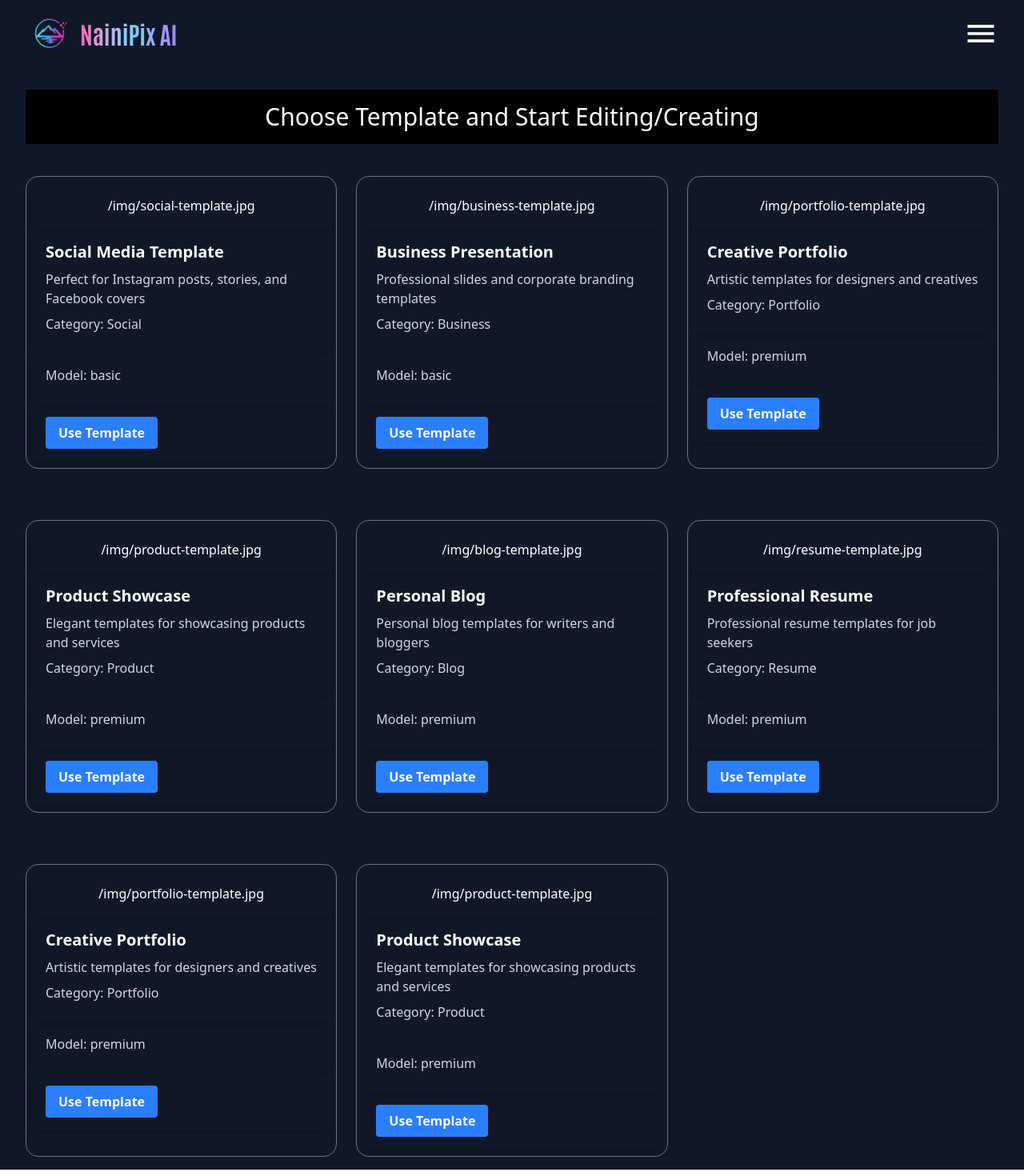
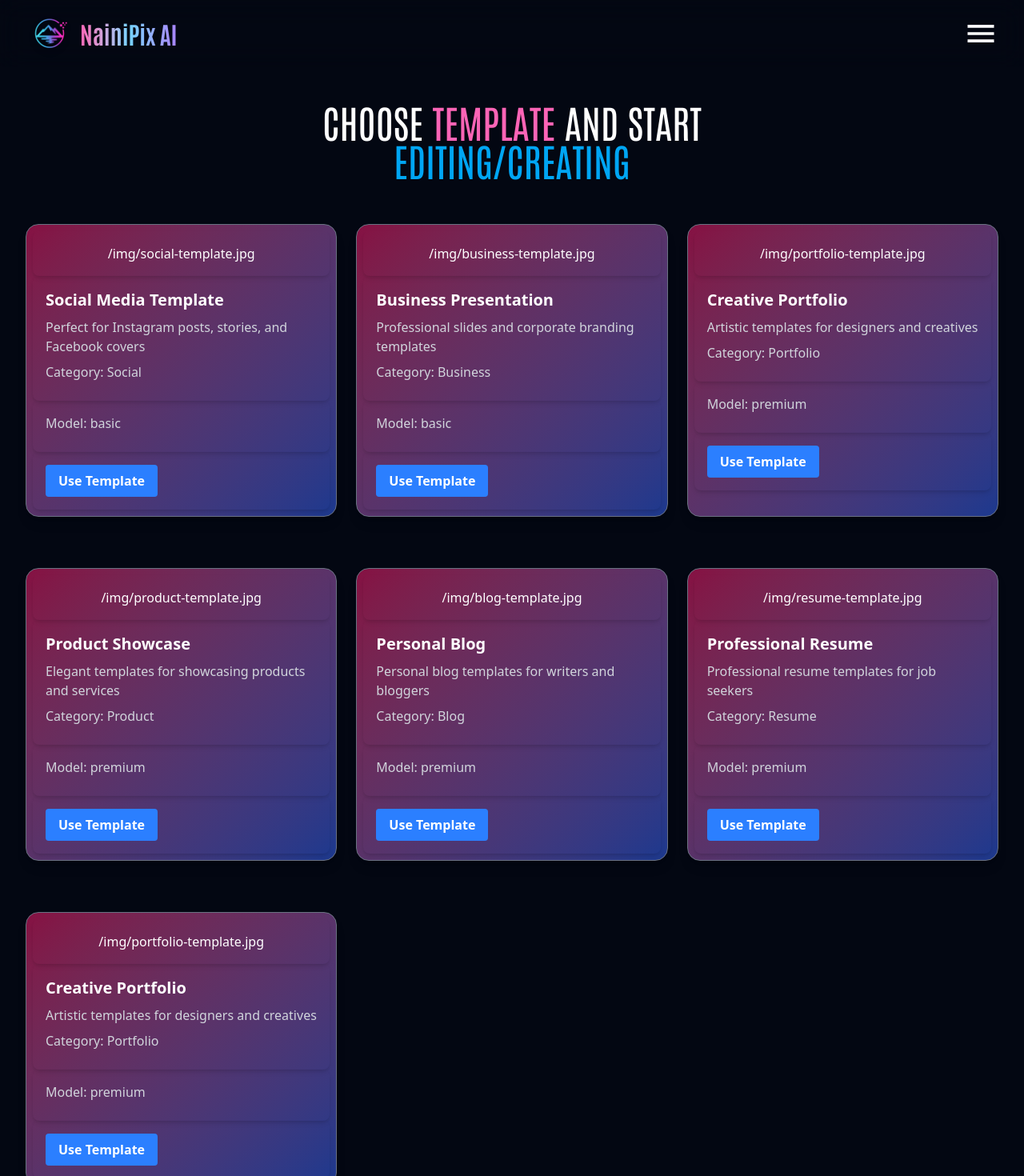
Before and after one commit to 201Harsh/NainiPix, a Next.js app in the folder frontend/: page /templates in a window 1280 px wide. Shown: the top 1470 px of the page at 80% size. Built offline with nearby package versions, Linux system fonts and the light colour scheme.

Commit message:
Updated Template Section

```diff
--- /dev/null
+++ b/frontend/app/templates/[id]/pages.tsx
@@ -0,0 +1,11 @@
+import { useRouter } from 'next/router';
+import React from 'react'
+
+const pages = () => {
+  const router = useRouter();
+  return (
+    <p>{router.query.id}</p>
+  )
+}
+
+export default pages
--- a/frontend/app/templates/page.tsx
+++ b/frontend/app/templates/page.tsx
@@ -59,33 +59,25 @@ const page = () => {
       image: "/img/portfolio-template.jpg",
       model: "premium",
     },
-    {
-      id: 8,
-      title: "Product Showcase",
-      description: "Elegant templates for showcasing products and services",
-      category: "Product",
-      image: "/img/product-template.jpg",
-      model: "premium",
-    },
   ];
   return (
     <>
       <Header />
-      <div className="relative w-full bg-gray-900 pt-24 min-h-screen">
+      <div className="relative w-full bg-gray-950 pt-24 min-h-screen">
         <div className="w-full px-8 py-4">
-          <div className="w-full flex bg-black p-4 items-center justify-center">
-            <h1 className="text-white text-3xl">
-              Choose Template and Start Editing/Creating
+          <div className="md:w-1/2 w-full md:mx-auto flex p-4 items-center justify-center">
+            <h1 className="text-white text-3xl md:text-4xl lg:text-5xl 2xl:text-6xl text-center font-Antonio uppercase">
+              Choose <span className="text-pink-400">Template</span> and Start <span className="text-sky-500">Editing/Creating</span>
             </h1>
           </div>
           {/* Cards go here */}
-          <div className="max-w-7xl mx-auto">
-            <div className="grid grid-cols-1 md:grid-cols-3 gap-6 justify-center">
+          <div className="max-w-7xl 2xl:max-w-full mx-auto">
+            <div className="grid grid-cols-1 md:grid-cols-2 xl:grid-cols-3 2xl:grid-cols-4 gap-6 justify-center">
               {sampleCards.map((c, idx) => {
                 return (
                   <div
                     key={idx}
-                    className="flex flex-col mt-10 overflow-hidden border border-gray-500 text-white rounded-2xl p-2"
+                    className="flex flex-col mt-10 bg-gradient-to-tl from-blue-900 to-pink-900 overflow-hidden shadow-lg shadow-pink-30 hover:scale-95 transition-all duration-150 ease-linear border border-gray-500 text-white rounded-2xl p-2"
                   >
                     {/* Image Section */}
                     <div className="rounded-lg shadow-md p-4 flex flex-col items-center justify-center">
```
